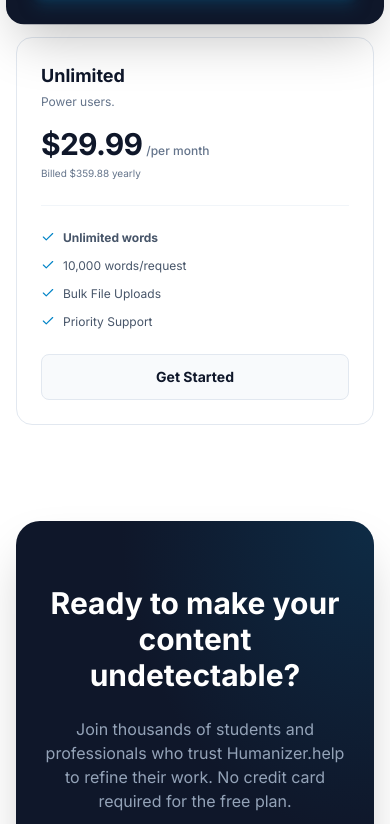
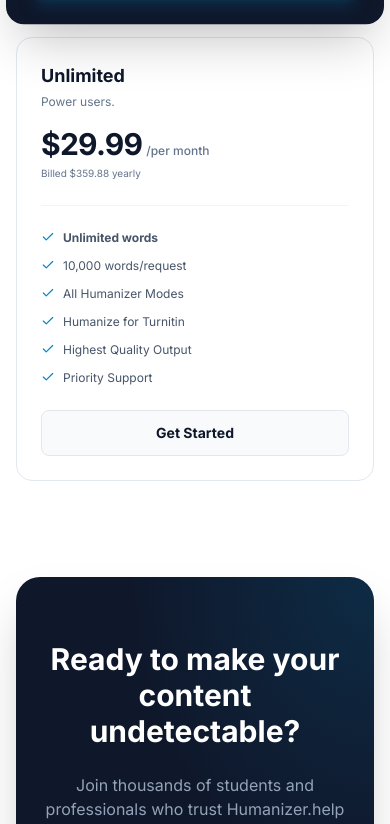
Before and after one commit to derrickgong87/Writtting.com-, a React (Vite) app: page / in a window 390 px wide. Shown: the part 7093-7917 px from the top of the page. Built offline with nearby package versions, Linux system fonts and the light colour scheme; no server answers.

Commit message:
feat(pricing): Update features and layout for clarity
Refine pricing tiers to better reflect advanced humanization capabilities and add more descriptive features for higher plans. Adjust card layout for improved responsiveness and visual appeal.

```diff
--- a/components/Pricing.tsx
+++ b/components/Pricing.tsx
@@ -68,7 +68,9 @@
       features: [
         { text: "Unlimited words", included: true, bold: true },
         { text: "10,000 words/request", included: true },
-        { text: "Bulk File Uploads", included: true },
+        { text: "All Humanizer Modes", included: true },
+        { text: "Humanize for Turnitin", included: true },
+        { text: "Highest Quality Output", included: true },
         { text: "Priority Support", included: true },
       ],
       buttonVariant: "outline",
@@ -111,7 +113,7 @@
         </div>
 
         {/* Pricing Cards - 4 Columns */}
-        <div className="grid grid-cols-1 md:grid-cols-2 lg:grid-cols-4 gap-6 max-w-7xl mx-auto items-start">
+        <div className="grid grid-cols-1 md:grid-cols-2 lg:grid-cols-4 gap-6 max-w-7xl mx-auto">
           {plans.map((plan, idx) => (
             <div
               key={idx}
```
